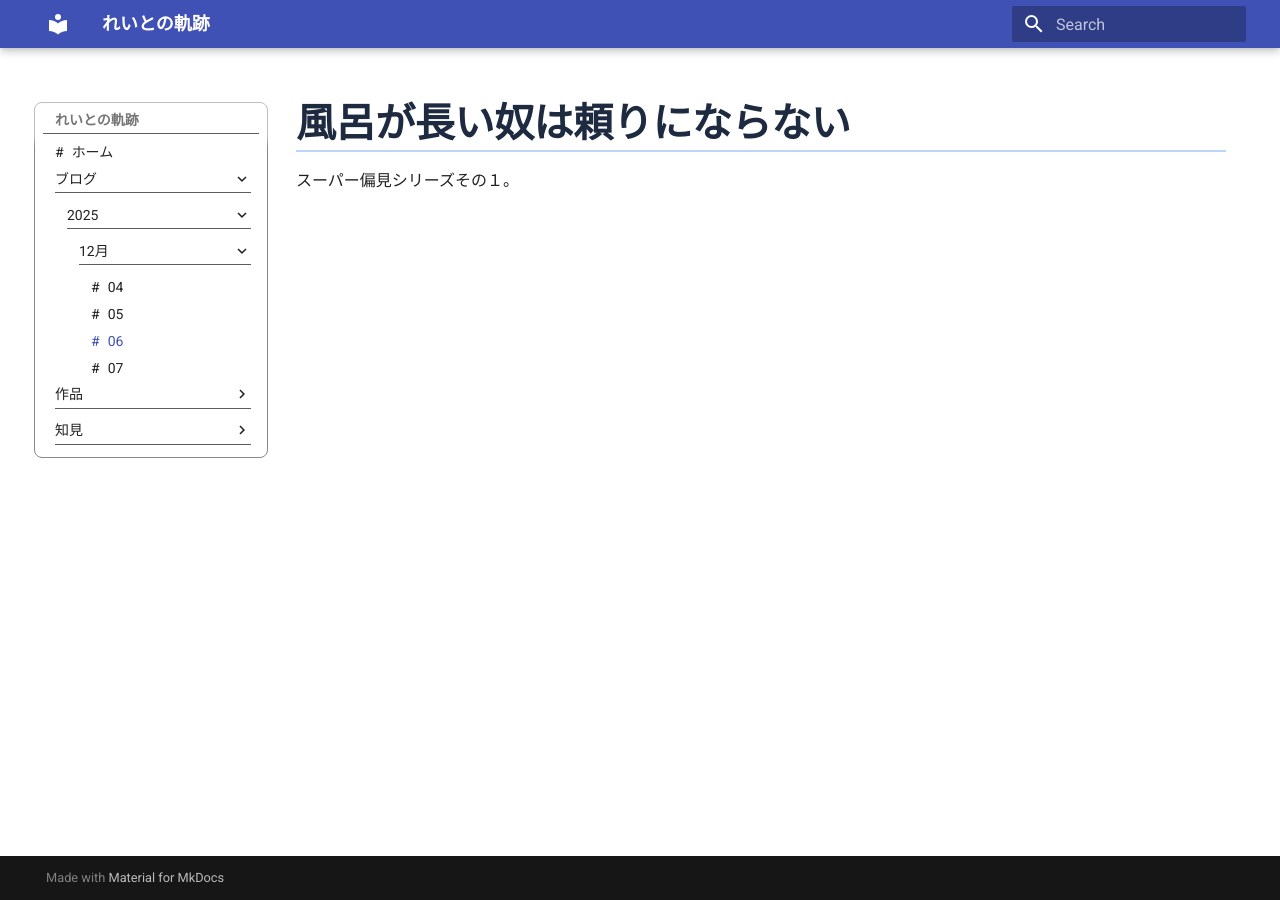
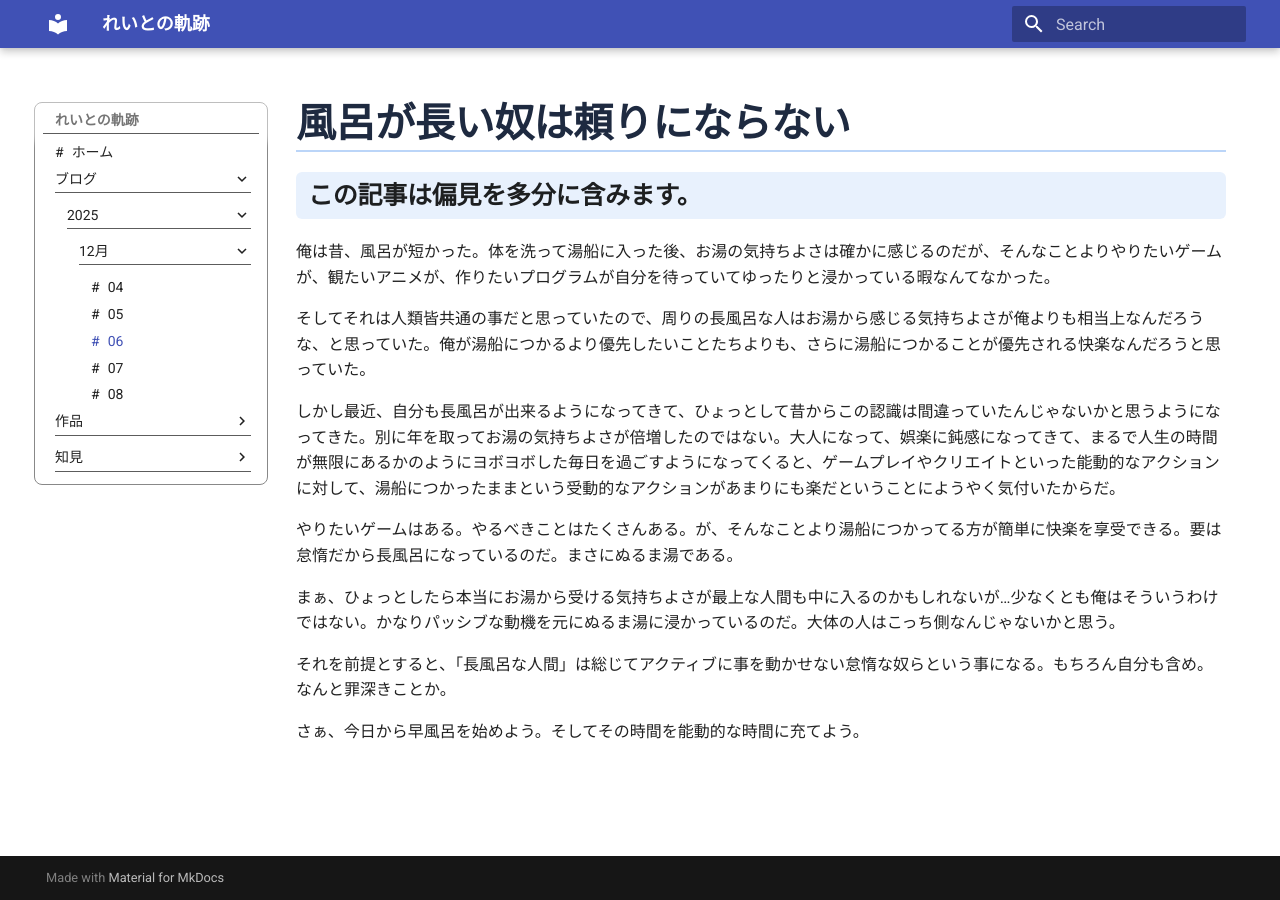
Before and after one commit to reito48916/reito_site, an MkDocs documentation site: the page built from docs/blog/2025/12/06.md, in a window 1280 px wide. Built offline with MkDocs 1.6.1 and Material for MkDocs 9.7.7, drawn with Linux system fonts in a browser that asks for light colours.

Commit message:
20251208まで

```diff
--- a/docs/blog/2025/12/06.md
+++ b/docs/blog/2025/12/06.md
@@ -1,3 +1,17 @@
 # 風呂が長い奴は頼りにならない
 
-スーパー偏見シリーズその１。
+## この記事は偏見を多分に含みます。
+
+俺は昔、風呂が短かった。体を洗って湯船に入った後、お湯の気持ちよさは確かに感じるのだが、そんなことよりやりたいゲームが、観たいアニメが、作りたいプログラムが自分を待っていてゆったりと浸かっている暇なんてなかった。
+
+そしてそれは人類皆共通の事だと思っていたので、周りの長風呂な人はお湯から感じる気持ちよさが俺よりも相当上なんだろうな、と思っていた。俺が湯船につかるより優先したいことたちよりも、さらに湯船につかることが優先される快楽なんだろうと思っていた。
+
+しかし最近、自分も長風呂が出来るようになってきて、ひょっとして昔からこの認識は間違っていたんじゃないかと思うようになってきた。別に年を取ってお湯の気持ちよさが倍増したのではない。大人になって、娯楽に鈍感になってきて、まるで人生の時間が無限にあるかのようにヨボヨボした毎日を過ごすようになってくると、ゲームプレイやクリエイトといった能動的なアクションに対して、湯船につかったままという受動的なアクションがあまりにも楽だということにようやく気付いたからだ。
+
+やりたいゲームはある。やるべきことはたくさんある。が、そんなことより湯船につかってる方が簡単に快楽を享受できる。要は怠惰だから長風呂になっているのだ。まさにぬるま湯である。
+
+まぁ、ひょっとしたら本当にお湯から受ける気持ちよさが最上な人間も中に入るのかもしれないが…少なくとも俺はそういうわけではない。かなりパッシブな動機を元にぬるま湯に浸かっているのだ。大体の人はこっち側なんじゃないかと思う。
+
+それを前提とすると、「長風呂な人間」は総じてアクティブに事を動かせない怠惰な奴らという事になる。もちろん自分も含め。なんと罪深きことか。
+
+さぁ、今日から早風呂を始めよう。そしてその時間を能動的な時間に充てよう。
--- a/mkdocs.yml
+++ b/mkdocs.yml
@@ -18,6 +18,7 @@ nav:
             - "05": blog/2025/12/05.md
             - "06": blog/2025/12/06.md
             - "07": blog/2025/12/07.md
+            - "08": blog/2025/12/08.md
 
   - 作品:
       - 作品って？: works/index.md
```
Also changed, not shown: docs/blog/2025/12/07.md (+11 -1 lines), docs/blog/2025/12/08.md (added, +21 -0 lines), docs/index.md (+1 -1 lines).
